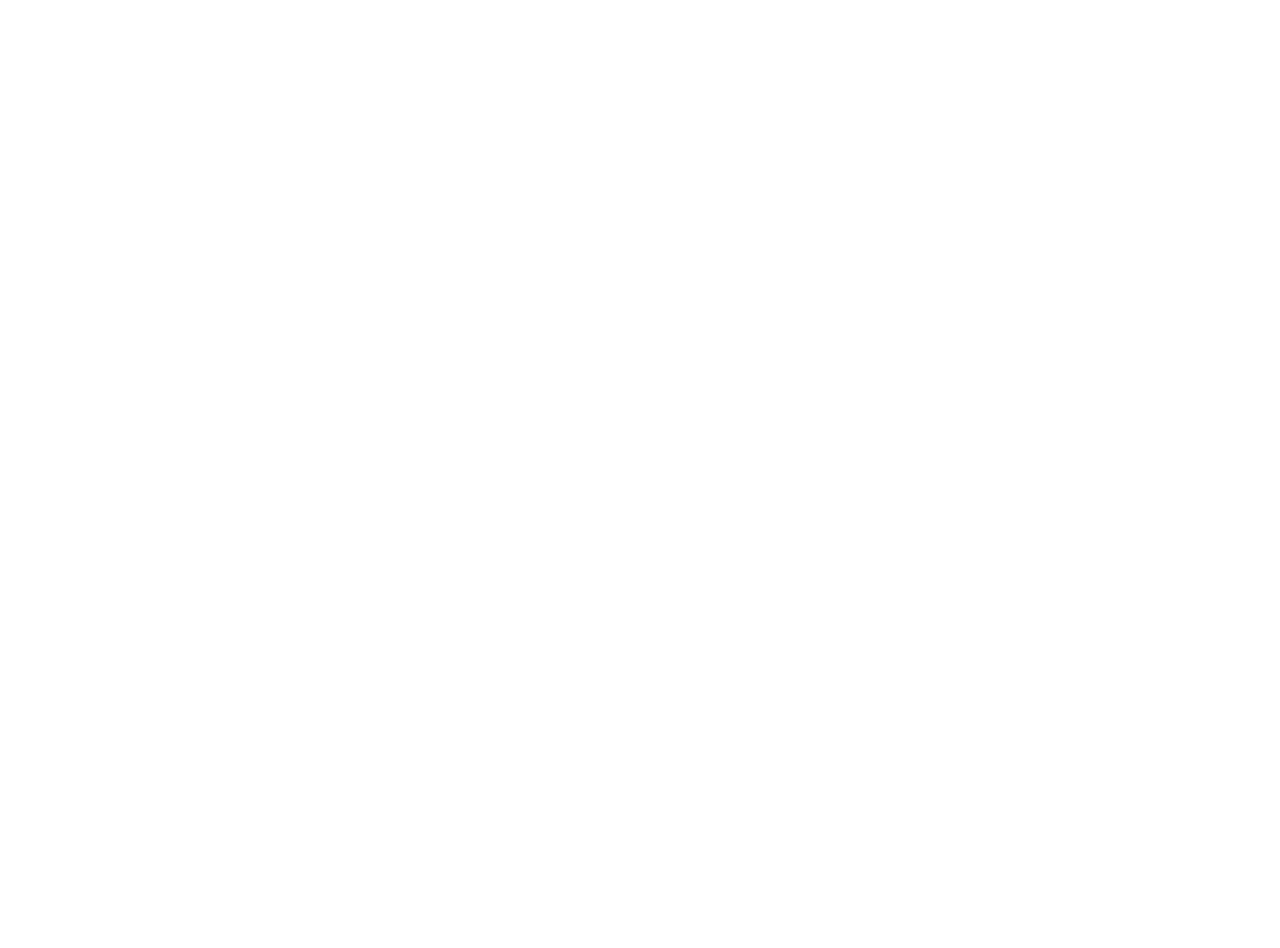
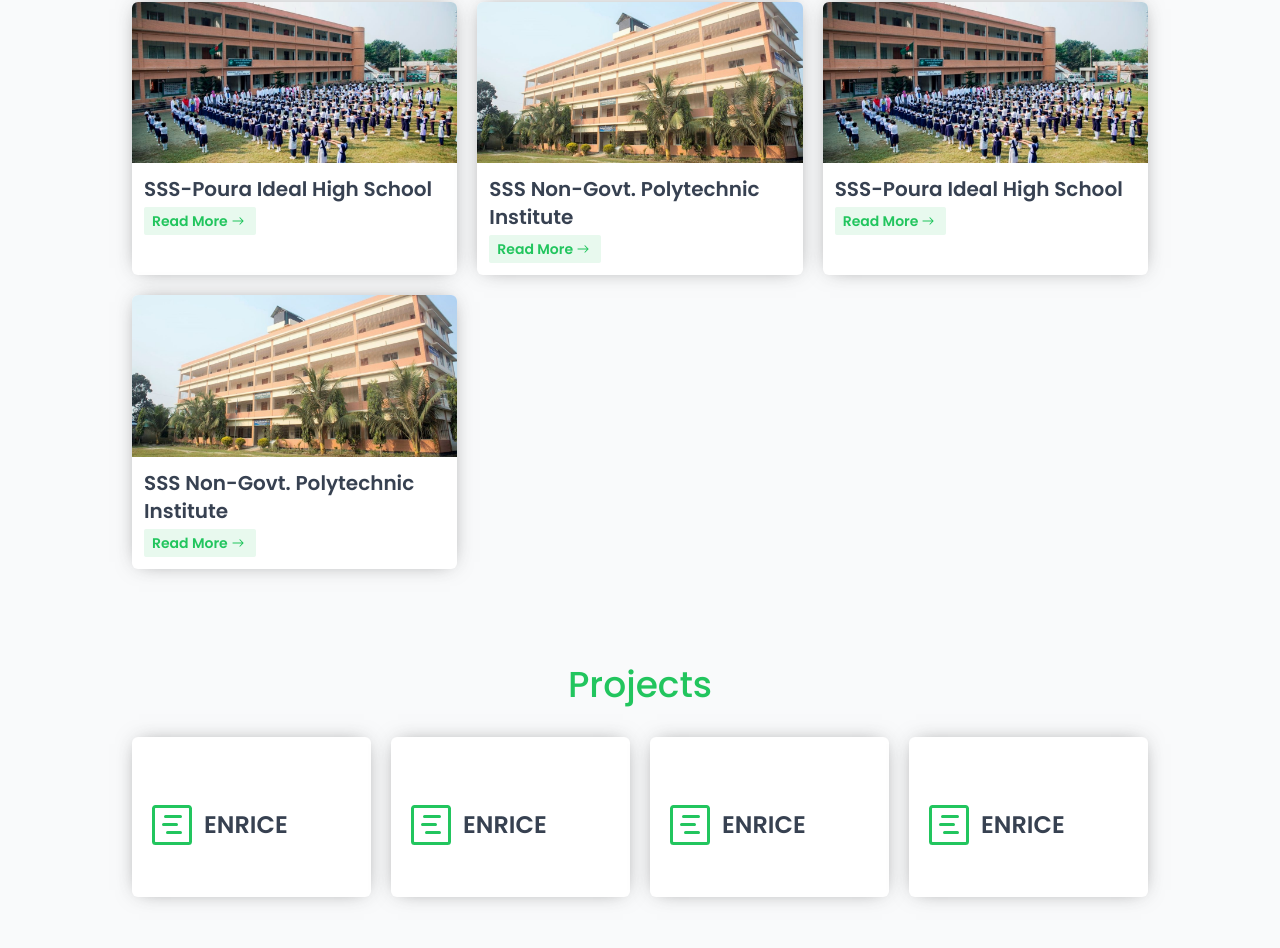
Before and after one commit to redwan100/sunrise, a React (Vite) app: page / in a window 1280 px wide. Shown: the part 1095-2043 px from the top of the page. Before the commit the page ends 941 px from the top, so only its background shows below. Built offline with nearby package versions, Linux system fonts and the light colour scheme.

Commit message:
complete news, program and project section

```diff
--- a/src/App.jsx
+++ b/src/App.jsx
@@ -1,5 +1,7 @@
 import Service from "./components/Service";
 import News from "./components/news/News";
+import Program from "./components/program/Program";
+import Project from "./components/project/Project";
 
 const App = () => {
   return (
@@ -11,6 +13,12 @@
       <div>
         <News />
       </div>
+      <div>
+        <Program />
+      </div>
+      <div>
+        <Project />
+      </div>
     </div>
   );
 };
--- a/src/components/news/NewsCard.jsx
+++ b/src/components/news/NewsCard.jsx
@@ -9,9 +9,8 @@
     setShowText((prev) => !prev);
   };
 
-  console.log(showText);
   return (
-    <div className="w-full max-w-sm mx-auto sm:max-w-full cShadow rounded-md overflow-hidden">
+    <div className="w-full max-w-sm mx-auto sm:max-w-full cShadow rounded-md overflow-hidden bg-white">
       <div className="p-3 rounded-md ">
         <img
           src={img}
--- /dev/null
+++ b/src/components/program/Program.jsx
@@ -0,0 +1,52 @@
+import pImg1 from "../../assets/program1.jpg";
+import pImg2 from "../../assets/program2.jpg";
+import SectionTitle from "../shared/SectionTitle";
+import ProgramCard from "./ProgramCard";
+
+const programData = [
+  {
+    id: 23,
+    title: "SSS-Poura Ideal High School",
+    description:
+      "Lorem ipsum dolor sit amet consectetur adipisicing elit. Voluptatibus, vero velit repellendus expedita asperiores nulla non totam ipsam maxime quaerat, ullam soluta vel earum, porro quibusdam consectetur voluptatum at nihil!",
+    img: pImg1,
+  },
+  {
+    id: 253,
+    title: "SSS Non-Govt. Polytechnic Institute",
+    description:
+      "Lorem ipsum dolor sit amet consectetur adipisicing elit. Voluptatibus, vero velit repellendus expedita asperiores nulla non totam ipsam maxime quaerat, ullam soluta vel earum, porro quibusdam consectetur voluptatum at nihil!",
+    img: pImg2,
+  },
+  {
+    id: 263,
+    title: "SSS-Poura Ideal High School",
+    description:
+      "Lorem ipsum dolor sit amet consectetur adipisicing elit. Voluptatibus, vero velit repellendus expedita asperiores nulla non totam ipsam maxime quaerat, ullam soluta vel earum, porro quibusdam consectetur voluptatum at nihil!",
+    img: pImg1,
+  },
+  {
+    id: 2386,
+    title: "SSS Non-Govt. Polytechnic Institute",
+    description:
+      "Lorem ipsum dolor sit amet consectetur adipisicing elit. Voluptatibus, vero velit repellendus expedita asperiores nulla non totam ipsam maxime quaerat, ullam soluta vel earum, porro quibusdam consectetur voluptatum at nihil!",
+    img: pImg2,
+  },
+];
+
+const Program = () => {
+  return (
+    <div className="w-full my-8 py-4 my-container">
+      <div className="mb-8">
+        <SectionTitle isCenter title="special program" />
+      </div>
+      <div className="grid gap-5 sm:grid-cols-2 md:grid-cols-3 max-w-sm mx-auto sm:max-w-full">
+        {programData?.map((item) => (
+          <ProgramCard key={item.id} program={item} />
+        ))}
+      </div>
+    </div>
+  );
+};
+
+export default Program;
--- /dev/null
+++ b/src/components/program/ProgramCard.jsx
@@ -0,0 +1,30 @@
+import { IoIosArrowRoundForward } from "react-icons/io";
+import { Link } from "react-router-dom";
+
+const ProgramCard = ({ program }) => {
+  const { title, img } = program;
+
+  return (
+    <div className="cShadow rounded-md overflow-hidden group bg-white">
+      <div className="overflow-hidden">
+        <img
+          src={img}
+          alt="program image"
+          className="max-w-full group-hover:scale-110 transition"
+        />
+      </div>
+      <div className="my-3 px-3 w-full ">
+        <h1 className="text-xl text-gray-700 font-semibold mb-1">{title}</h1>
+
+        <Link
+          to={"/"}
+          className="transition hover:text-primary-1 inline-flex items-center font-semibold text-sm bg-primary-1/10 py-1 px-2  rounded-sm text-primary-1 hover:bg-primary-1/20 ml-auto "
+        >
+          Read More <IoIosArrowRoundForward className="text-xl " />
+        </Link>
+      </div>
+    </div>
+  );
+};
+
+export default ProgramCard;
--- /dev/null
+++ b/src/components/project/Project.jsx
@@ -0,0 +1,20 @@
+import SectionTitle from "../shared/SectionTitle";
+import ProjectCard from "./ProjectCard";
+
+const Project = () => {
+  return (
+    <div className="w-full my-container my-8 py-4">
+      <div className="my-8">
+        <SectionTitle isCenter title="projects" />
+      </div>
+      <div className="grid gap-5 sm:grid-cols-2 md:grid-cols-3 xl:grid-cols-4">
+        <ProjectCard />
+        <ProjectCard />
+        <ProjectCard />
+        <ProjectCard />
+      </div>
+    </div>
+  );
+};
+
+export default Project;
--- /dev/null
+++ b/src/components/project/ProjectCard.jsx
@@ -0,0 +1,19 @@
+import { GoProjectRoadmap } from "react-icons/go";
+const ProjectCard = () => {
+  return (
+    <div className="bg-white p-4 rounded-md cShadow max-w-xs w-full sm:max-w-full mx-auto  transition h-[10rem] group overflow-hidden">
+      <div className="group-hover:-translate-y-[8.5rem] transition duration-500">
+        <h1 className="uppercase text-2xl font-semibold flex gap-2 items-center py-12">
+          <GoProjectRoadmap className="text-5xl text-primary-1 " />{" "}
+          <span className="text-gray-700">enrice</span>
+        </h1>
+        <p className="text-gray-600 sm:text-base">
+          Lorem ipsum dolor sit amet consectetur adipisicing elit. Assumenda
+          incidunt minus dolore quia quae hic rem laborum at, illo{" "}
+        </p>
+      </div>
+    </div>
+  );
+};
+
+export default ProjectCard;
--- a/src/index.css
+++ b/src/index.css
@@ -1,7 +1,13 @@
+@import url(https://fonts.googleapis.com/css?family=Poppins:100,100italic,200,200italic,300,300italic,regular,italic,500,500italic,600,600italic,700,700italic,800,800italic,900,900italic);
+
 @tailwind base;
 @tailwind components;
 @tailwind utilities;
 
+body {
+  @apply bg-gray-50;
+  font-family: "Poppins", sans-serif;
+}
 .my-container {
   @apply container mx-auto sm:max-w-[80%] w-full px-3 md:px-1;
 }
```
Also changed, not shown: src/assets/program1.jpg (added), src/assets/program2.jpg (added).
